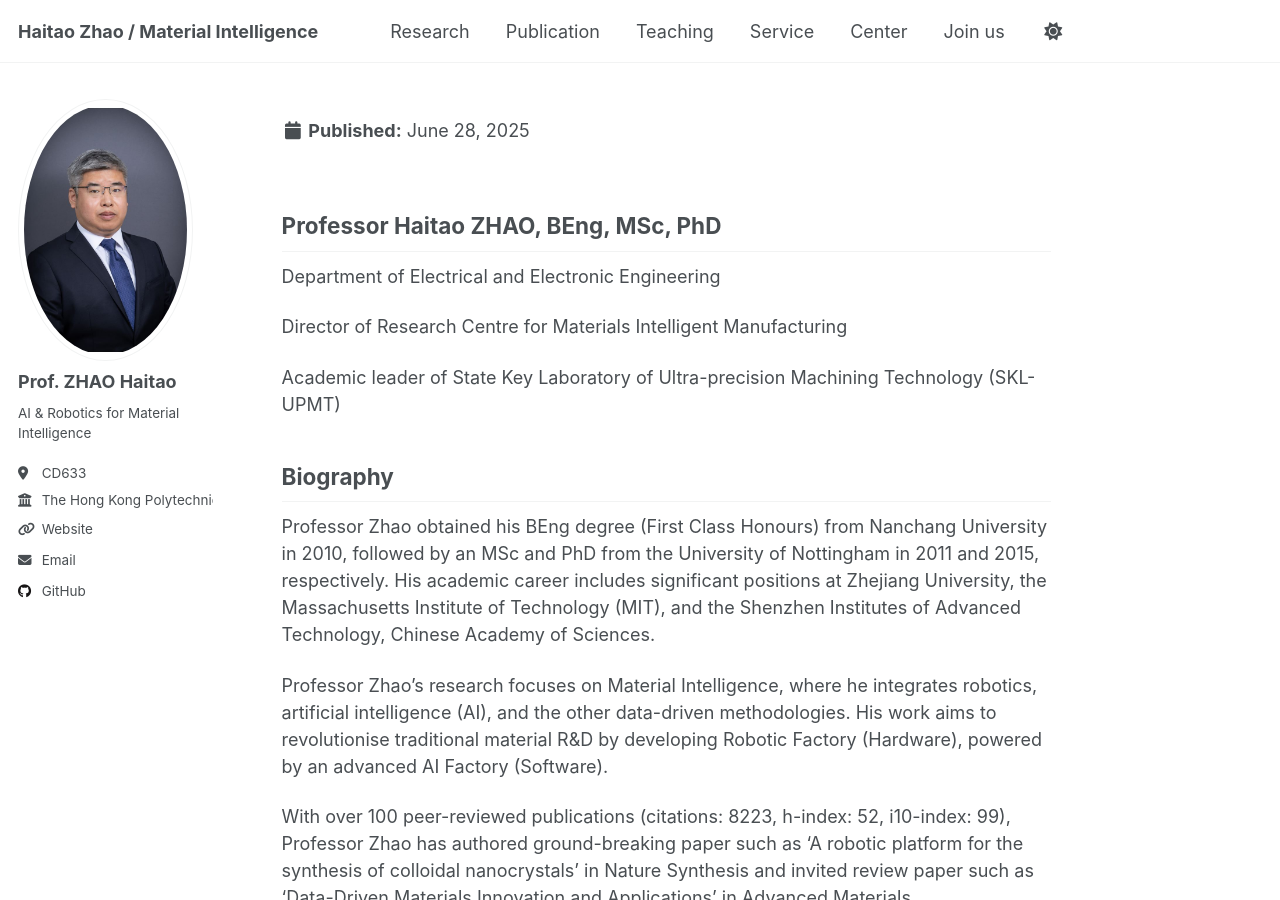
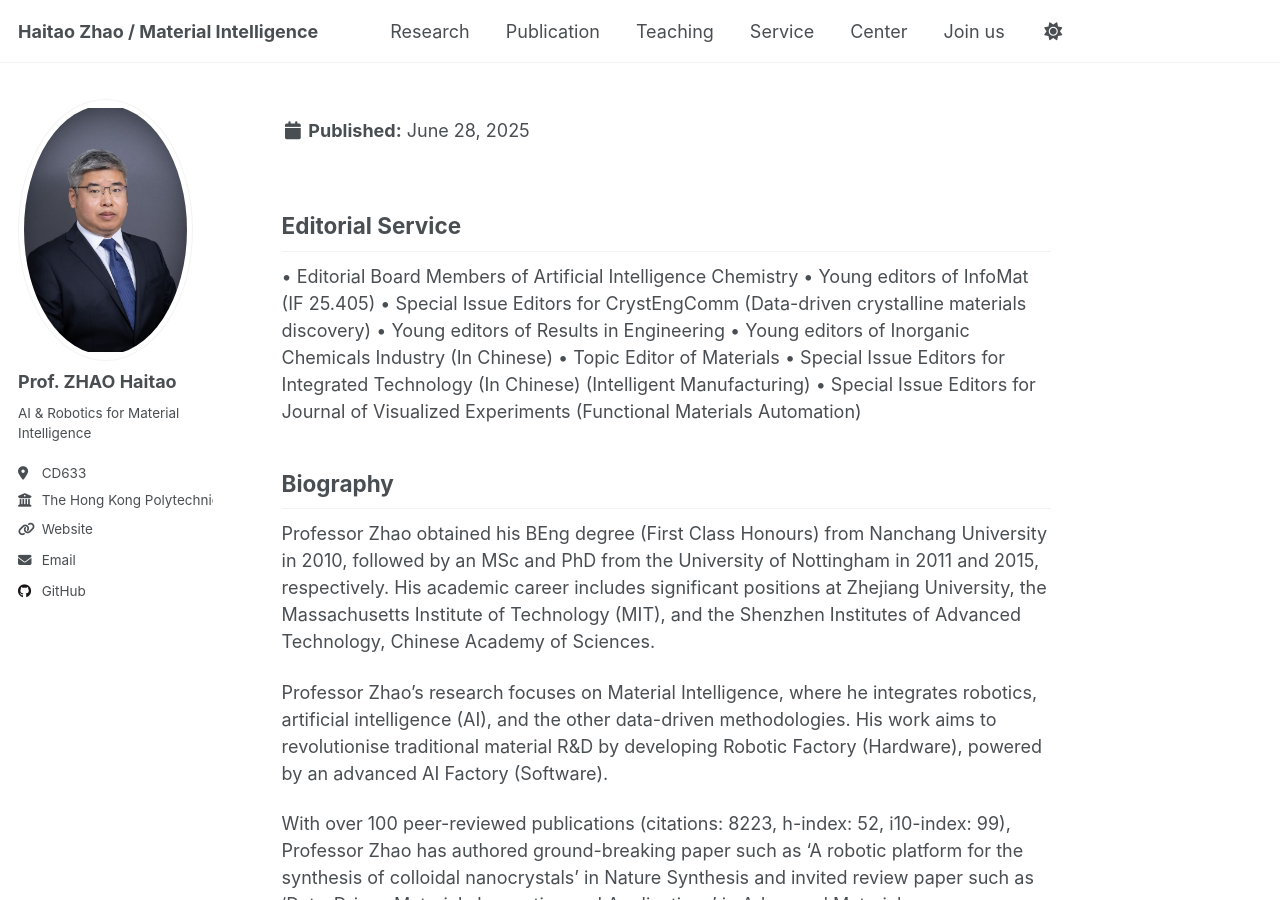
Before and after one commit to HaitaoZhao-PolyU/HaitaoZhao-PolyU.github.io, a Jekyll site: the page built from _service1/service.md, in a window 1280 px wide and 900 px high. Built offline with Jekyll 4.4.1, drawn with Linux system fonts in a browser that asks for light colours.

Commit message:
Update service.md

```diff
--- a/_service1/service.md
+++ b/_service1/service.md
@@ -3,13 +3,17 @@ title: ""
 excerpt: "Short description of service item number 1<br/><img src='/images/500x300.png'>"
 collection: service1
 ---
-## Professor Haitao ZHAO, BEng, MSc, PhD
+## Editorial Service
 
-Department of Electrical and Electronic Engineering
+•	Editorial Board Members of Artificial Intelligence Chemistry
+•	Young editors of InfoMat (IF 25.405)
+•	Special Issue Editors for CrystEngComm (Data-driven crystalline materials discovery)
+•	Young editors of Results in Engineering
+•	Young editors of Inorganic Chemicals Industry (In Chinese)
+•	Topic Editor of Materials
+•	Special Issue Editors for Integrated Technology (In Chinese) (Intelligent Manufacturing)
+•	Special Issue Editors for Journal of Visualized Experiments (Functional Materials Automation)
 
-Director of Research Centre for Materials Intelligent Manufacturing
-
-Academic leader of State Key Laboratory of Ultra-precision Machining Technology (SKL-UPMT)
 
 ## Biography
 
```
